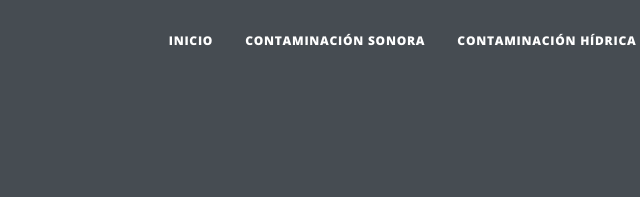
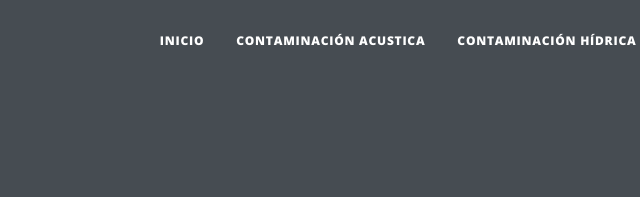
Before and after one commit to Ferchu46/Proyecto-Grupal, a plain HTML site: page Template proyecto 2/about.html in a window 1280 px wide. Shown: the top 197 px of the page, 404-1044 px from the left. Drawn offline with nearby package versions, Linux system fonts and the light colour scheme.

Commit message:
pequeños cambios
cambie la palabra contaminacion sonora a contaminacion acustica

```diff
--- a/Template proyecto 2/about.html
+++ b/Template proyecto 2/about.html
@@ -27,7 +27,7 @@
                 <div class="collapse navbar-collapse" id="navbarResponsive">
                     <ul class="navbar-nav ms-auto py-4 py-lg-0">
                         <li class="nav-item"><a class="nav-link px-lg-3 py-3 py-lg-4" href="index.html">Inicio</a></li>
-                        <li class="nav-item"><a class="nav-link px-lg-3 py-3 py-lg-4" href="about.html">Contaminación Sonora</a></li>
+                        <li class="nav-item"><a class="nav-link px-lg-3 py-3 py-lg-4" href="about.html">Contaminación Acustica</a></li>
                         <li class="nav-item"><a class="nav-link px-lg-3 py-3 py-lg-4" href="post.html">Contaminación Hídrica</a></li>
                         <li class="nav-item"><a class="nav-link px-lg-3 py-3 py-lg-4" href="contact.html">Contacto</a></li>
                     </ul>
```
Also changed, not shown: Template proyecto 2/contact.html (+1 -1 lines), Template proyecto 2/post.html (+1 -1 lines).
